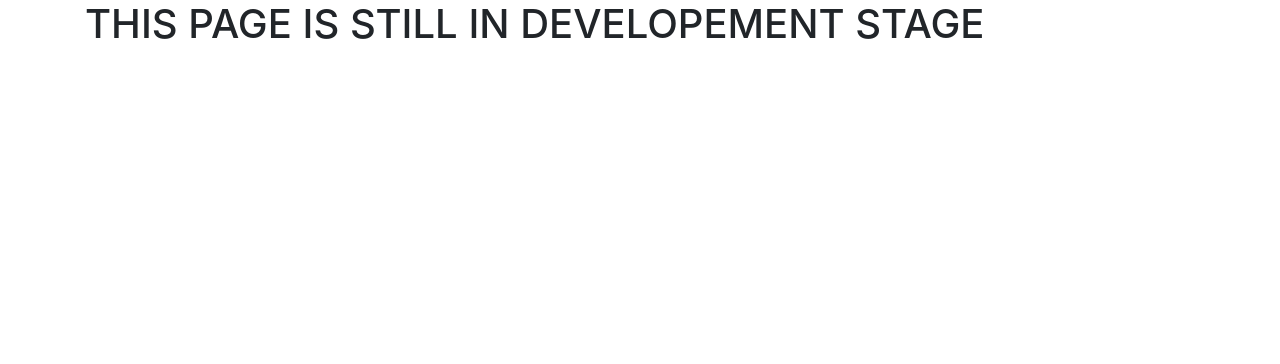
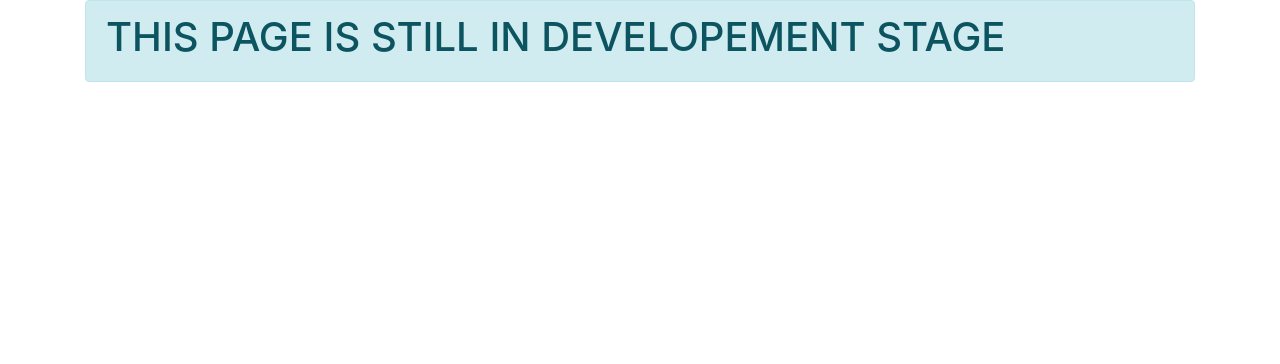
Before and after one commit to haris989/TextUtils, a Django app: page /about in a window 1280 px wide. Shown: the part 56-420 px from the top of the page. Run offline with Django 3.2, Linux system fonts and the light colour scheme; some libraries are stand-ins or nearby versions.

Commit message:
Update about.html

```diff
--- a/templates/about.html
+++ b/templates/about.html
@@ -50,7 +50,9 @@
   </form>
 </nav>
 <div class="container">
+  <div class="alert alert-info" role="alert">
 <h1> THIS PAGE IS STILL IN DEVELOPEMENT STAGE </h1></div>
+  </div>
 
 
 <footer class="footer">
```
